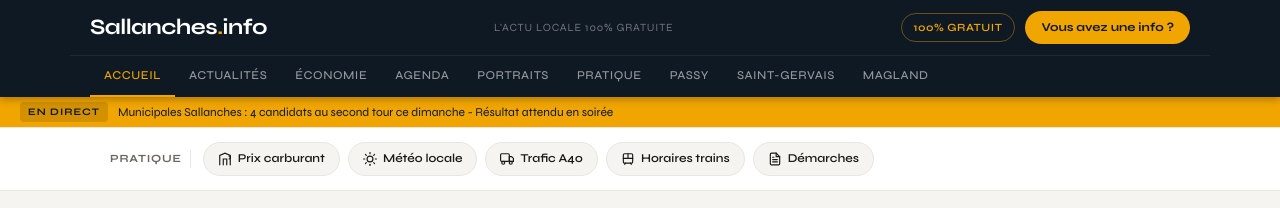
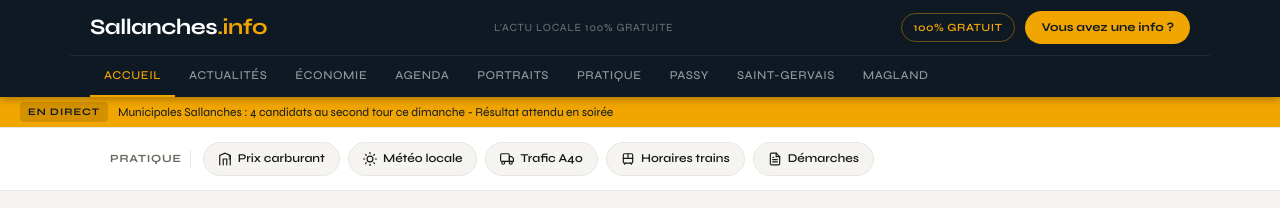
Before and after one commit to DuvalDVL/sallanches.info, a Jekyll site: the page built from index.html, in a window 1280 px wide. Shown: the top 208 px of the page. Built offline with Jekyll 4.4.1, drawn with Linux system fonts in a browser that asks for light colours.

Commit message:
Update header.html

```diff
--- a/_includes/header.html
+++ b/_includes/header.html
@@ -4,7 +4,7 @@
 
   <div class="header-top">
     <a href="{{ site.baseurl }}/" class="site-logo" aria-label="Sallanches.info - Accueil">
-      Sallanches<span class="point">.</span>info
+      Sallanches<span class="point">.info</span>
     </a>
     <span class="header-tagline" aria-hidden="true">L'actu locale 100% gratuite</span>
     <div class="header-actions">
@@ -39,7 +39,7 @@
 <!-- Menu mobile -->
 <div class="mobile-menu" id="mobile-menu" role="dialog" aria-modal="true" aria-label="Menu de navigation" hidden>
   <div class="mobile-menu-header">
-    <span class="site-logo">Sallanches<span class="point">.</span>info</span>
+    <span class="site-logo">Sallanches<span class="point">.info</span></span>
     <button class="mobile-close" id="mobile-close" aria-label="Fermer le menu">&times;</button>
   </div>
   <ul class="mobile-nav-links" role="list">
```
